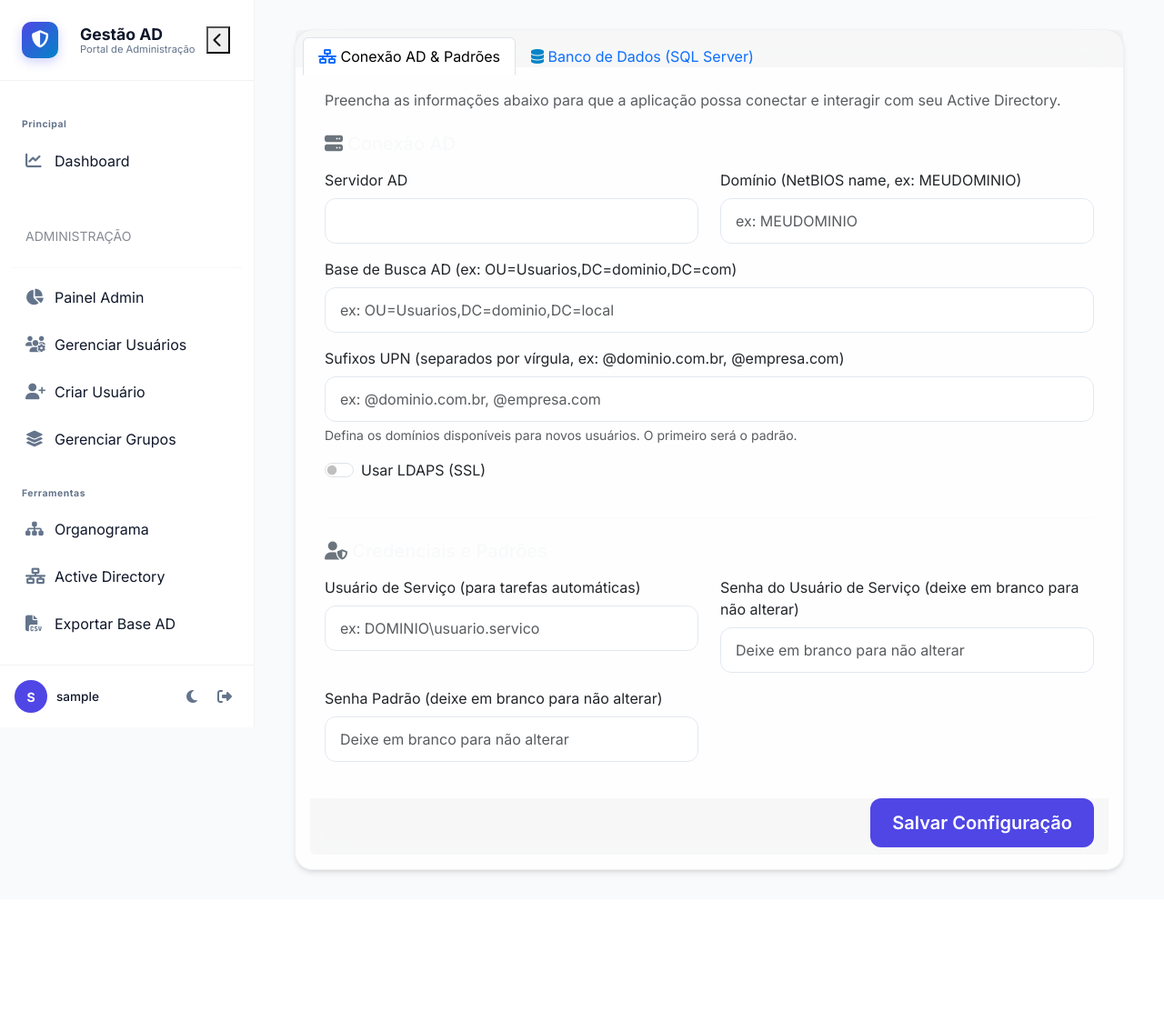
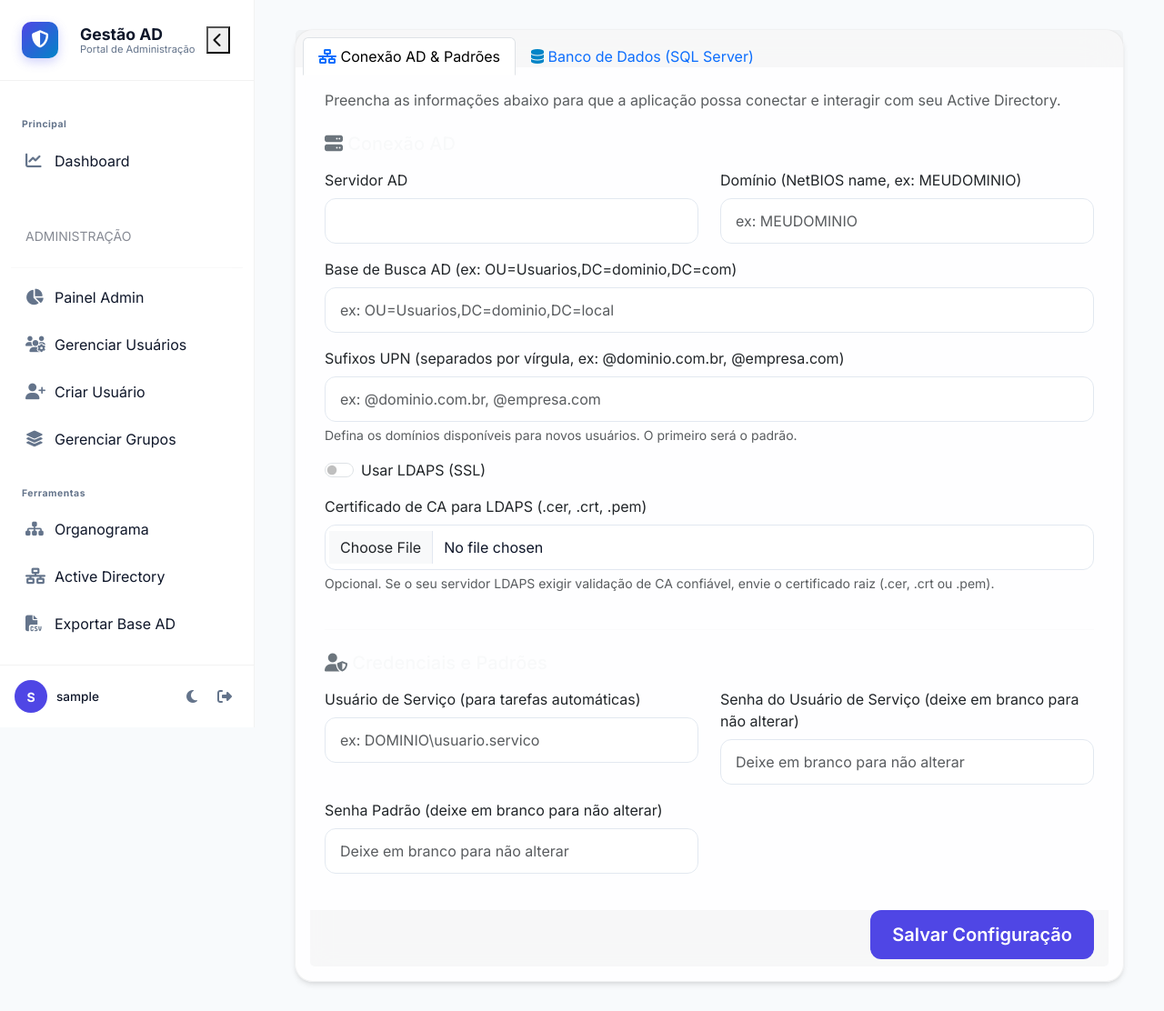
Before and after one commit to welermoura/ldap-teste, a Flask app: page /admin/config in a window 1280 px wide. Shown: the whole page at 91% size. Before the commit the page ends 962 px from the top, so only its background shows below. Run offline with Flask 3, Linux system fonts and the light colour scheme; the visitor is signed in with stand-in values (Sample User, id 1); some libraries are stand-ins or nearby versions.

Commit message:
feat: add LDAPS CA certificate upload and validation logic

```diff
--- a/common.py
+++ b/common.py
@@ -607,7 +607,25 @@ def get_ldap_connection(user=None, password=None, read_only=False):
         raise Exception("Servidor AD não configurado.")
 
     try:
-        server = Server(ad_server, use_ssl=use_ldaps, get_info=ALL, connect_timeout=5)
+        tls_config = None
+        if use_ldaps:
+            cert_path = os.path.join(os.path.dirname(os.path.abspath(__file__)), 'data', 'ca_raiz.cer')
+            if os.path.exists(cert_path):
+                import ssl
+                from ldap3 import Tls
+                try:
+                    tls_config = Tls(
+                        validate=ssl.CERT_REQUIRED,
+                        version=ssl.PROTOCOL_TLSv1_2,
+                        ca_certs_file=cert_path
+                    )
+                    logging.info(f"[LDAP] Conectando via LDAPS com validação de certificado CA: {cert_path}")
+                except Exception as e_tls:
+                    logging.error(f"[LDAP] Erro ao configurar Tls com certificado CA: {e_tls}")
+            else:
+                logging.warning("[LDAP] LDAPS está ativo, mas nenhum certificado CA foi configurado em /app/data/ca_raiz.cer. Conectando sem validação (inseguro).")
+
+        server = Server(ad_server, use_ssl=use_ldaps, tls=tls_config, get_info=ALL, connect_timeout=5)
 
         # Caso 1: Login de Usuário (Sempre Simples)
         if user and password:
--- a/forms/config.py
+++ b/forms/config.py
@@ -6,6 +6,9 @@ from flask_wtf.file import FileAllowed
 class ConfigForm(FlaskForm):
     ad_server = StringField('Servidor AD', validators=[DataRequired()])
     use_ldaps = BooleanField('Usar LDAPS (SSL)', default=False)
+    ca_cert = FileField('Certificado de CA para LDAPS (.cer, .crt, .pem)', validators=[
+        FileAllowed(['cer', 'crt', 'pem'], 'Apenas certificados (.cer, .crt, .pem) são permitidos.')
+    ])
     ad_domain = StringField('Domínio (NetBIOS name, ex: MEUDOMINIO)', validators=[DataRequired()])
     ad_search_base = StringField('Base de Busca AD (ex: OU=Usuarios,DC=dominio,DC=com)', validators=[DataRequired()])
     sso_enabled = BooleanField('Habilitar Single Sign-On (SSO)', default=False)
--- a/routes/admin.py
+++ b/routes/admin.py
@@ -130,12 +130,24 @@ def admin_config():
             config['DEFAULT_PASSWORD'] = form.default_password.data
         if form.service_account_password.data:
             config['SERVICE_ACCOUNT_PASSWORD'] = form.service_account_password.data
+
+        # Salva o arquivo de certificado CA de forma persistente se enviado
+        if form.ca_cert.data:
+            data_dir = os.path.join(os.path.dirname(os.path.abspath(__file__)), '../data')
+            os.makedirs(data_dir, exist_ok=True)
+            cert_path = os.path.join(data_dir, 'ca_raiz.cer')
+            form.ca_cert.data.save(cert_path)
+            logging.info(f"Novo certificado LDAPS CA salvo em: {cert_path}")
+
         save_config(config)
         flash('Configurações salvas com sucesso!', 'success')
         logging.info(f"Configurações do sistema alteradas por '{session.get('user_display_name')}'.")
         return redirect(url_for('admin.admin_config'))
     elif request.method == 'POST':
         logging.warning(f"Falha na validação do formulário de configuração: {form.errors}")
+
+    data_dir = os.path.join(os.path.dirname(os.path.abspath(__file__)), '../data')
+    has_cert = os.path.exists(os.path.join(data_dir, 'ca_raiz.cer'))
 
     db_config = {
         'db_host': config.get('DB_HOST', ''),
@@ -144,7 +156,7 @@ def admin_config():
         'db_user': config.get('DB_USER', ''),
         'use_sql_server': config.get('USE_SQL_SERVER', False)
     }
-    return render_template('admin/config.html', form=form, db_config=db_config)
+    return render_template('admin/config.html', form=form, db_config=db_config, has_cert=has_cert)
 
 @admin_bp.route('/admin/appearance', methods=['GET', 'POST'])
 @require_auth
--- a/templates/admin/config.html
+++ b/templates/admin/config.html
@@ -25,7 +25,7 @@
     <div class="tab-content" id="configTabsContent">
         <!-- PANE 1: ACTIVE DIRECTORY -->
         <div class="tab-pane fade show active p-3" id="ad-pane" role="tabpanel" aria-labelledby="ad-tab">
-            <form method="POST" action="{{ url_for('admin.admin_config') }}">
+            <form method="POST" action="{{ url_for('admin.admin_config') }}" enctype="multipart/form-data">
                 {{ form.hidden_tag() }}
                 <div class="card-body pt-2">
                     <p class="card-text mb-4 text-muted">Preencha as informações abaixo para que a aplicação possa conectar e interagir com seu Active Directory.</p>
@@ -50,6 +50,18 @@
                         <div class="form-check form-switch mb-3">
                             {{ form.use_ldaps(class="form-check-input") }}
                             {{ form.use_ldaps.label(class="form-check-label") }}
+                        </div>
+                        <div class="mb-3">
+                            {{ render_field(form.ca_cert) }}
+                            {% if has_cert %}
+                                <div class="form-text text-success small">
+                                    <i class="fas fa-check-circle me-1"></i> Certificado digital ativo importado (/app/data/ca_raiz.cer). Envie um novo arquivo para substituir.
+                                </div>
+                            {% else %}
+                                <div class="form-text text-muted small">
+                                    Opcional. Se o seu servidor LDAPS exigir validação de CA confiável, envie o certificado raiz (.cer, .crt ou .pem).
+                                </div>
+                            {% endif %}
                         </div>
                     </fieldset>
 
```
